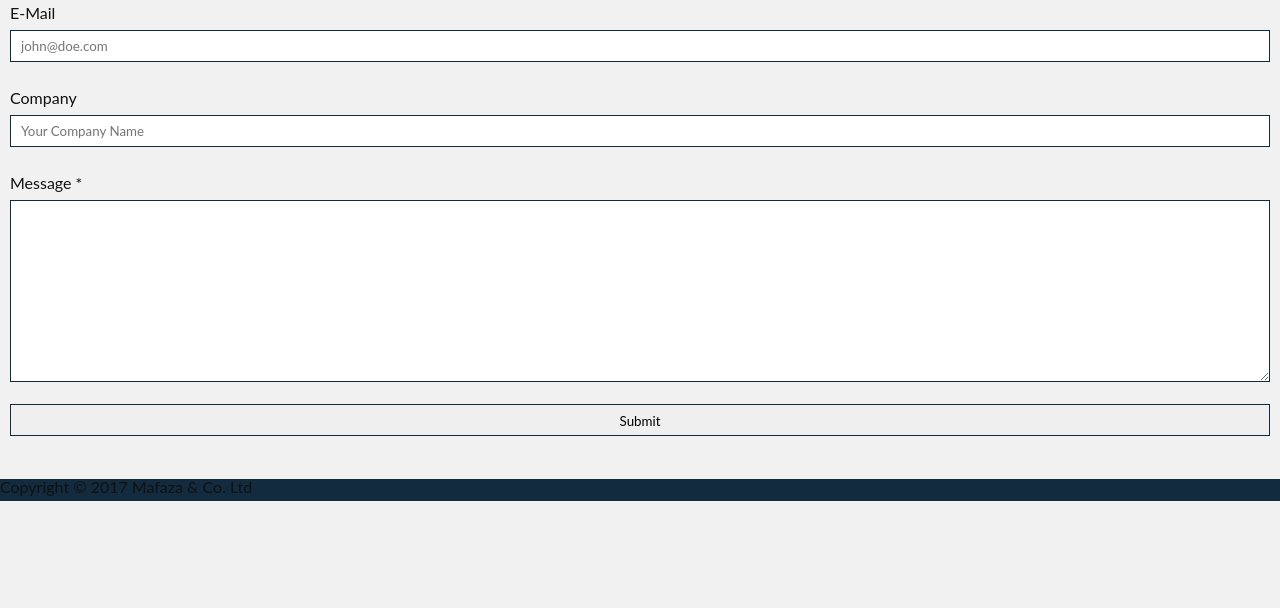
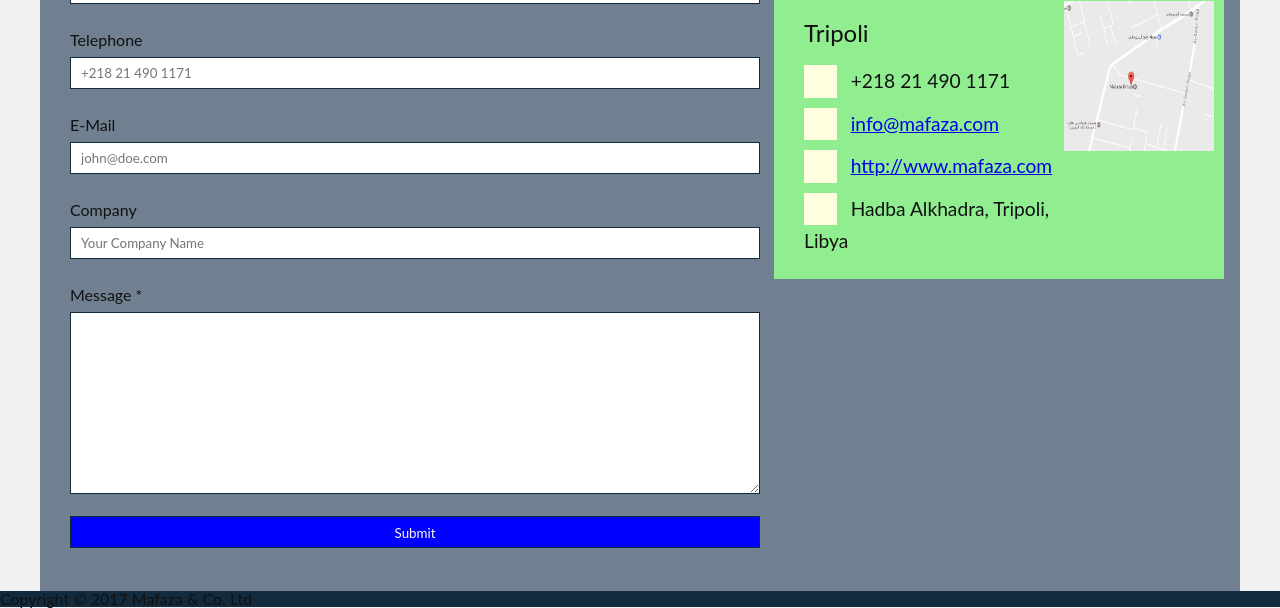
Before and after one commit to fsfaxi/mafaza_1, a website: page contact.html in a window 1280 px wide. Shown: the part 299-907 px from the top of the page. Before the commit the page ends 800 px from the top, so only its background shows below. Drawn offline with nearby package versions, Linux system fonts and the light colour scheme; some packages are replaced by stand-ins of ours; files that its build step writes are made by us from their sources.

Commit message:
Dynamic Locations Update

```diff
--- a/contact.html
+++ b/contact.html
@@ -11,6 +11,8 @@
 		<script src="scripts/expand.js" async></script>
 		<script src="scripts/map.js" async></script>
 		<script src="scripts/contacts_submit.js" async></script>
+		<script src="https://maps.googleapis.com/maps/api/js?key=AIzaSyAbQI-aXMxu1kHlhDvsS1mBsVAdXqYdt70&"></script>
+		<script src="scripts/map.js" async></script>
 
 
 	</head>
@@ -67,9 +69,16 @@
 		</header>
 		<main id="mfz-content-container">
 			<section id="mfz-ct-contact">
+				<div id="mfz-ct-contact-header">
 					<h2>Contact</h2>
-				<span id="mfz-ct-title">Please fill out the form below and we will get in touch as soon as possible. We aim to reply to all queries within 48 hours however please note this is not always possible.</span>
-				<form id="mfz-ct-form-container" method="POST">
+					<span id="mfz-ct-title">Please use the form below to get in touch. While we aim to reply to all enquireies within 48 hours please note that this might not always be possible.
+						For enquireiesrelating to specific companies, please note that the fastest way of getting in touch is via the companies general email address or website, the details at which are available on the companies individual page of this website.
+					</span>
+				</div>
+				<div id="mfz-ct-detailsform-container">
+
+					<section id="mfz-ct-form-container">
+						<form id="mfz-ct-form" method="POST">
 								<input-section>
 									<input-row>
 										<input-set>
@@ -114,6 +123,50 @@
 
 						</form>
 					</section>
+					<section id="mf-ct-details-container" >
+						<h3>Contact details</h3>
+						<div id="mfz-ct-details-innercontainer" >
+							<div id="mfz-ct-details-sub-container">
+							<h4>Tripoli</h4>
+								<div class="mfz-ct-details-info-row">
+									<div class="mfz-ct-details-row-icon"></div>
+									<span class="mfz-ct-details-row-text">
+										+218 21 490 1171
+									</span>
+								</div>
+								<div class="mfz-ct-details-info-row">
+									<div class="mfz-ct-details-row-icon"></div>
+									<span class="mfz-ct-details-row-text">
+										<a href="mailto:info@mafaza.com">info@mafaza.com</a>
+									</span>
+								</div>
+								<div class="mfz-ct-details-info-row">
+									<div class="mfz-ct-details-row-icon"></div>
+									<span class="mfz-ct-details-row-text">
+										<a href="http://www.mafaza.com">http://www.mafaza.com</a>
+									</span>
+								</div>
+								<div class="mfz-ct-details-info-row">
+									<div class="mfz-ct-details-row-icon"></div>
+									<span class="mfz-ct-details-row-text">
+										Hadba Alkhadra, Tripoli, Libya
+									</span>
+								</div>
+
+							</div>
+							<div id="mfz-ct-details-map"  class="mfz-cm-contact-sub-container" data-map-img >
+								<img src="/media/map.png" alt="Map Img" style="background-size: contain;">
+
+							</div>
+							<section id="mfz-cm-contact-map-container" data-map-container >
+								<div id="mfz-cm-contact-map-close" data-map-close >X</div>
+								<div id="mfz-contact-map-innercontainer" data-map data-map-lat="32.8110821" data-map-lng="13.1870945"></div>
+							</section>
+						</div>
+					</section>
+				</div>
+
+			</section>
 
 
 
--- a/sass/SiteSpecific/company.scss
+++ b/sass/SiteSpecific/company.scss
@@ -90,7 +90,7 @@
 
 
 #mfz-cm-brands-container > h3,
-#mfz-cm-contact-container > h3{
+.mfz-cm-contact-container > h3{
     text-align:center;
 }
 #mfz-cm-about-container > h3{
@@ -99,7 +99,7 @@
     margin:0 auto;
 }
 
-#mfz-cm-contact-container{
+.mfz-cm-contact-container{
 
     background-color: lightgreen;
     font-size: 0px;
@@ -111,7 +111,7 @@
     }
 }
 
-#mfz-cm-contact-innercontainer{
+.mfz-cm-contact-innercontainer{
 
     max-width: 640px;
     margin: 0  auto;
@@ -178,6 +178,7 @@
 #mfz-cm-contact-map-close{
 
        color:red;
+       font-size: 2rem;
        cursor:pointer;
        position: absolute;
        right: 0;
--- a/sass/SiteSpecific/contact.scss
+++ b/sass/SiteSpecific/contact.scss
@@ -0,0 +1,151 @@
+
+#mfz-ct-contact{
+
+    width: 100%;
+    max-width: 1200px;
+    min-width: 450px;
+    margin: 0 auto;
+    background: slategrey;
+}
+
+#mfz-ct-contact-header{
+    padding: 20px 30px;
+
+    >h2{
+        padding: 20px 0;
+    }
+    >span{
+        margin-left: 20px;
+    }
+}
+
+#mfz-ct-detailsform-container{
+    width: 100%;
+    padding-left: 20px;
+}
+
+#mfz-ct-form-container{
+
+    width: 100%;
+    min-width: 450px;
+    max-width: 710px;
+    display: inline-block;
+    margin:0 auto;
+}
+
+#mfz-ct-form{
+    width: auto;
+}
+
+#mf-ct-form-button-submit{
+    background-color: blue;
+    color: white;
+}
+
+#mf-ct-details-container{
+    width: 450px;
+    display: inline-block;
+    font-size: 0;
+    background-color: lightgreen;
+    height: 350px;
+
+    &>h3 {
+        padding: 20px 10px;
+    }
+
+}
+#mfz-ct-details-innercontainer{
+    // background: dodgerblue;
+    width: 420px;
+    float: right;
+    height: 270px;
+}
+
+#mfz-ct-details-sub-container{
+
+    display: inline-block;
+    height: 180px;
+    width: 60%;
+    max-width:320px;
+    //background-color: lightskyblue;
+    font-size: $fontsize;
+    //border : solid 0.5px;
+    &>h4{
+        padding: 20px 0;
+    }
+
+}
+
+.mfz-ct-details-info-row{
+
+    height: $unit;
+    width: 100%;
+    margin-bottom: $spacing;
+    //background: red;
+}
+
+.mfz-ct-details-row-text{
+    // display:inline-block;
+    line-height: $unit;
+    font-size:$fontsize_l;
+}
+
+.mfz-ct-details-row-icon{
+    display:inline-block;
+    height: 100%;
+    width: $unit;
+    background-color: lightyellow;
+    margin-right: $spacing;
+}
+
+#mfz-ct-details-map{
+    background-color: deepskyblue;
+    height: 150px;
+    width: 150px;
+    max-width:320px;
+    cursor:pointer;
+    float: right;
+    margin-right: 10px;
+    &>img{height: 100%; width:100%;}
+}
+
+
+// #mfz-ct-details-container{
+
+
+//     width: 450px;
+//     background-color: yellowgreen;
+//     min-height: 300px;
+//     display: inline-block;
+
+
+
+// }
+
+// #mfz-ct-details-innercontainer{
+//     margin-left: 20px;
+
+//     >div:last-child{
+//         // background-color: indianred;
+//         margin-bottom: 40px;
+//     }
+// }
+
+// #mfz-ct-details-main-header{
+//     padding: 20px 0;
+
+// }
+
+// .mfz-ct-details-section{
+
+// }
+
+// .mfz-ct-details-section-header{
+//     display: block;
+//     padding: 15px;
+// }
+
+// .mfz-ct-details-section-row{
+//     display: block;
+//     padding: 5px 30px;
+// }
--- a/scripts/map.js
+++ b/scripts/map.js
@@ -1,28 +1,31 @@
 
 (function(){
 
-    if (document.querySelector("[data-map-container]")){
-        var runMap = function (){
+        var mapContainer = document.querySelectorAll("[data-map-container]");
 
-            var mapContainer = document.querySelector("[data-map-container]");
-            var map = mapContainer.querySelector("[data-map]");
-            var mapClose = mapContainer.querySelector("[data-map-close]");
+        if (mapContainer.length==0){
+            return;
+        }
+
+        var runMap = function (i){
+            console.log(i);
+            var mapc = mapContainer[i].querySelector("[data-map]");
+            var mapClose = mapContainer[i].querySelector("[data-map-close]");
             var body = document.body;
 
-            mapContainer.style.visibility = 'visible';
+            mapContainer[i].style.visibility = 'visible';
             window.scrollTo(0,0);
             body.style.overflow = 'hidden';
 
-            var myCenter = new google.maps.LatLng(map.dataset.mapLat,map.dataset.mapLng);
-            var mapCanvas = document.getElementById("mfz-contact-map-innercontainer");
+            var myCenter = new google.maps.LatLng(mapc.dataset.mapLat,mapc.dataset.mapLng);
             var mapOptions = {center: myCenter, zoom: 15};
-            var map = new google.maps.Map(mapCanvas, mapOptions);
+            var map = new google.maps.Map(mapc, mapOptions);
             var marker = new google.maps.Marker({position:myCenter});
             marker.setMap(map);
 
             var closeMap = function (){
 
-                mapContainer.style.visibility = 'hidden';
+                mapContainer[i].style.visibility = 'hidden';
                 body.style.overflow = 'visible';
 
             }
@@ -31,10 +34,29 @@
 
         }
 
-        window.addEventListener("load", function(){
-            var mapImg = document.querySelector("[data-map-img]");
-            mapImg.addEventListener("click", runMap);
-        });
 
-    }
+
+            window.addEventListener("load", function(){
+
+                var mapImg = document.querySelectorAll("[data-map-img]");
+
+                for (var k=0; k<mapImg.length; k++){
+
+                    (function(k){
+
+                    console.log(k);
+                    mapImg[k].addEventListener("click", function(){
+                        runMap(k);
+                    });
+
+                    })(k);
+
+                }
+
+
+
+            });
+
+
+
 })();
```
Also changed, not shown: companies.html (+7 -7 lines). Lines whose indentation alone changed are shown as unchanged.
